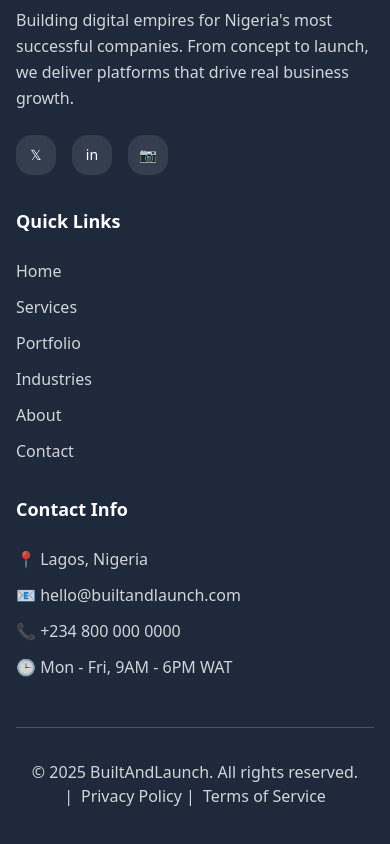
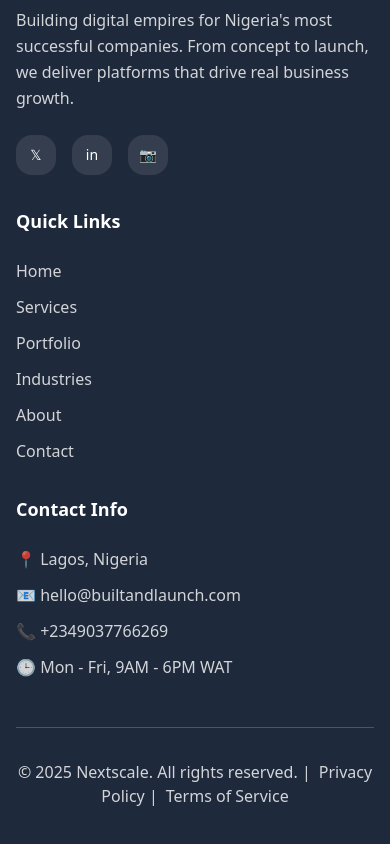
Before and after one commit to meshach567/nextscale, a Next.js app: page / in a window 390 px wide. Shown: the part 9499-10343 px from the top of the page. Built offline with nearby package versions, Linux system fonts and the light colour scheme; no server answers.

Commit message:
refactor: chnage the phone num and name for next scale

```diff
--- a/src/components/Footer.tsx
+++ b/src/components/Footer.tsx
@@ -95,7 +95,7 @@ const Footer = () => {
             <div className="space-y-3">
               <p className="text-background/80">📍 Lagos, Nigeria</p>
               <p className="text-background/80">📧 hello@builtandlaunch.com</p>
-              <p className="text-background/80">📞 +234 800 000 0000</p>
+              <p className="text-background/80">📞 +2349037766269</p>
               <p className="text-background/80">🕒 Mon - Fri, 9AM - 6PM WAT</p>
             </div>
           </div>
@@ -103,7 +103,7 @@ const Footer = () => {
 
         <div className="border-t border-background/20 pt-8 text-center">
           <p className="text-background/80">
-            &copy; 2025 BuiltAndLaunch. All rights reserved. |
+            &copy; 2025 Nextscale. All rights reserved. |
             <Link
               href="/privacy"
               className="hover:text-background transition-colors ml-2"
```
